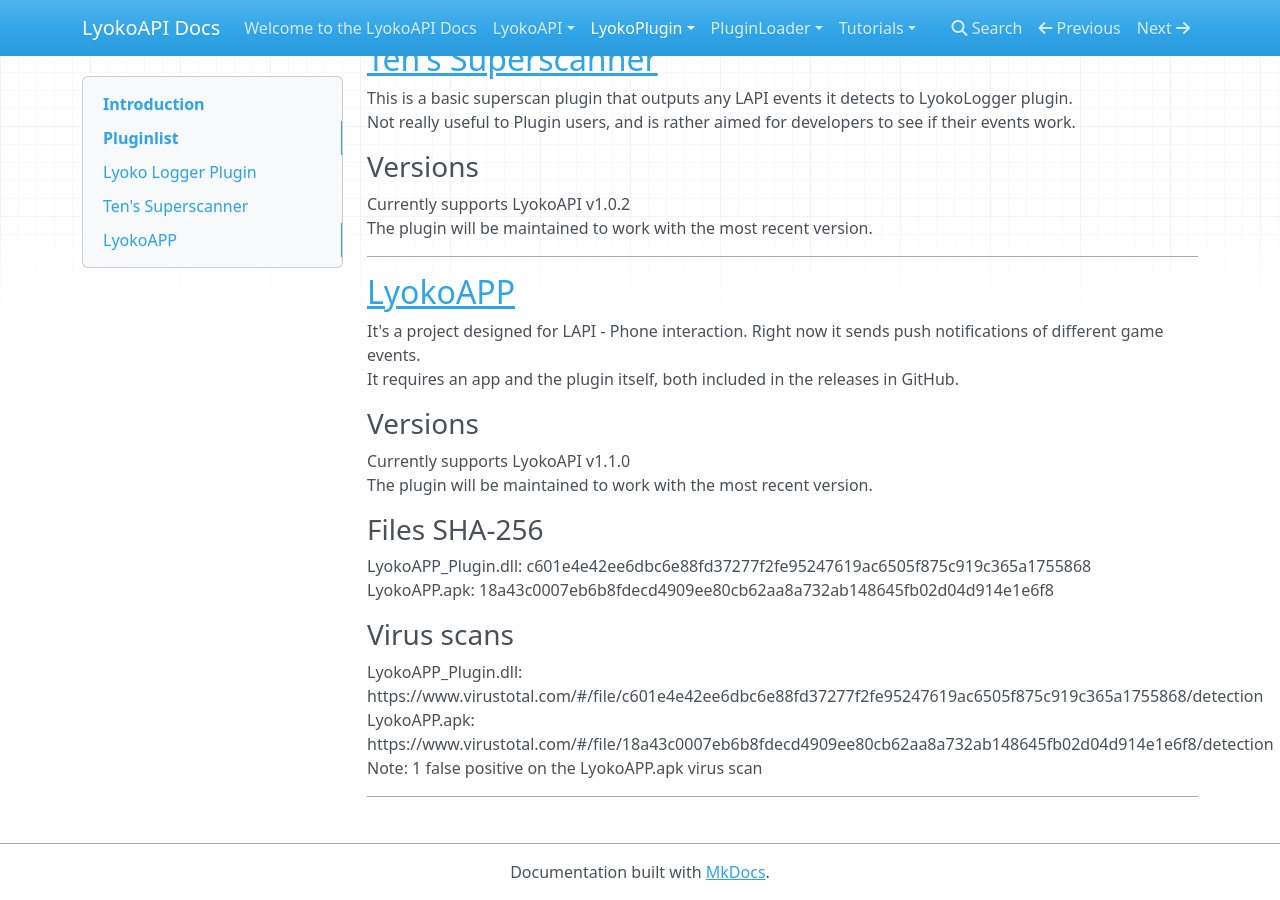
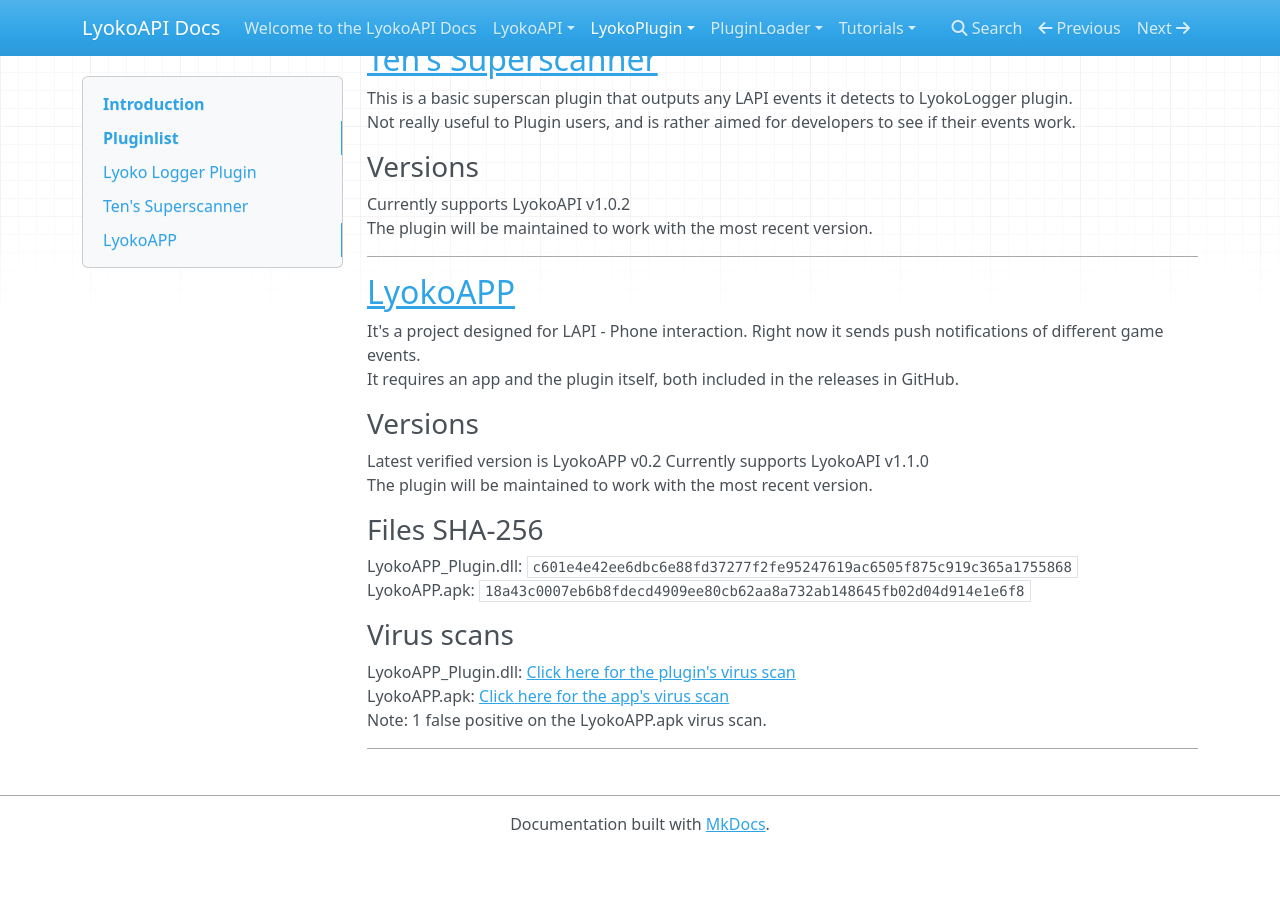
Before and after one commit to LyokoAPI/LyokoAPIDoc, an MkDocs documentation site: the page built from docs/LyokoPlugin/Verified Plugins.md, in a window 1280 px wide and 900 px high, scrolled down 627 px. Built offline with MkDocs 1.6.1, drawn with Linux system fonts in a browser that asks for light colours; nearby versions of some CDN libraries; after the commit the page ends 1479 px from its top, so only the background shows below that.

Commit message:
A bit of formatting
- Title

```diff
--- a/docs/LyokoPlugin/Verified Plugins.md
+++ b/docs/LyokoPlugin/Verified Plugins.md
@@ -33,15 +33,16 @@ It's a project designed for LAPI - Phone interaction. Right now it sends push no
 It requires an app and the plugin itself, both included in the releases in GitHub.
 
 ###Versions
+Latest verified version is LyokoAPP v0.2
 Currently supports LyokoAPI v1.1.0<br>
 The plugin will be maintained to work with the most recent version.<br>
 
 ###Files SHA-256
-LyokoAPP_Plugin.dll: c601e4e42ee6dbc6e88fd37277f2fe95247619ac6505f875c919c365a1755868<br>
-LyokoAPP.apk: 18a43c0007eb6b8fdecd4909ee80cb62aa8a732ab148645fb02d04d914e1e6f8<br>
+LyokoAPP_Plugin.dll: `c601e4e42ee6dbc6e88fd37277f2fe95247619ac6505f875c919c365a1755868`<br>
+LyokoAPP.apk: `18a43c0007eb6b8fdecd4909ee80cb62aa8a732ab148645fb02d04d914e1e6f8`<br>
 
 ###Virus scans
-LyokoAPP_Plugin.dll: https://www.virustotal.com/#/file/c601e4e42ee6dbc6e88fd37277f2fe95247619ac6505f875c919c365a1755868/detection
-LyokoAPP.apk: https://www.virustotal.com/#/file/18a43c0007eb6b8fdecd4909ee80cb62aa8a732ab148645fb02d04d914e1e6f8/detection
-Note: 1 false positive on the LyokoAPP.apk virus scan
+LyokoAPP_Plugin.dll: [Click here for the plugin's virus scan](https://www.virustotal.com/#/file/c601e4e42ee6dbc6e88fd37277f2fe95247619ac6505f875c919c365a1755868/detection)<br>
+LyokoAPP.apk: [Click here for the app's virus scan](https://www.virustotal.com/#/file/18a43c0007eb6b8fdecd4909ee80cb62aa8a732ab148645fb02d04d914e1e6f8/detection)<br>
+Note: 1 false positive on the LyokoAPP.apk virus scan.
 ---
```
